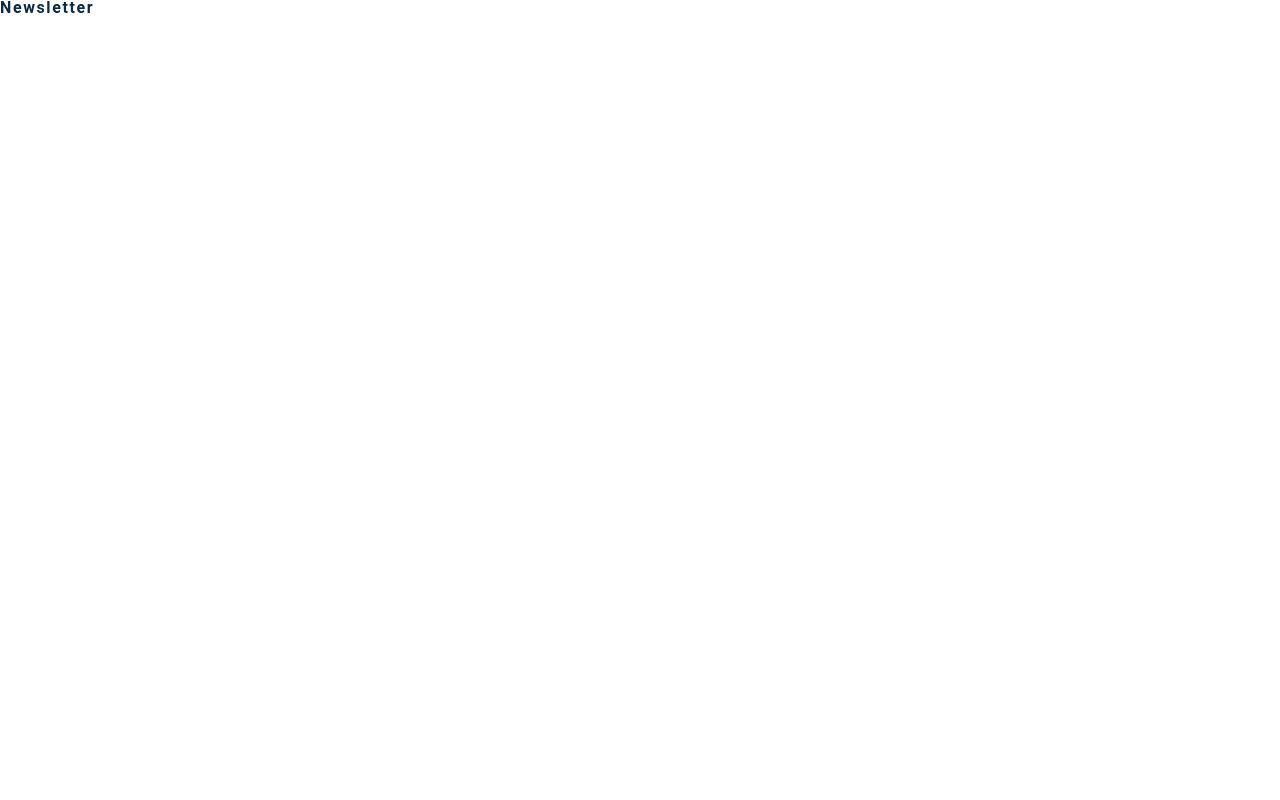
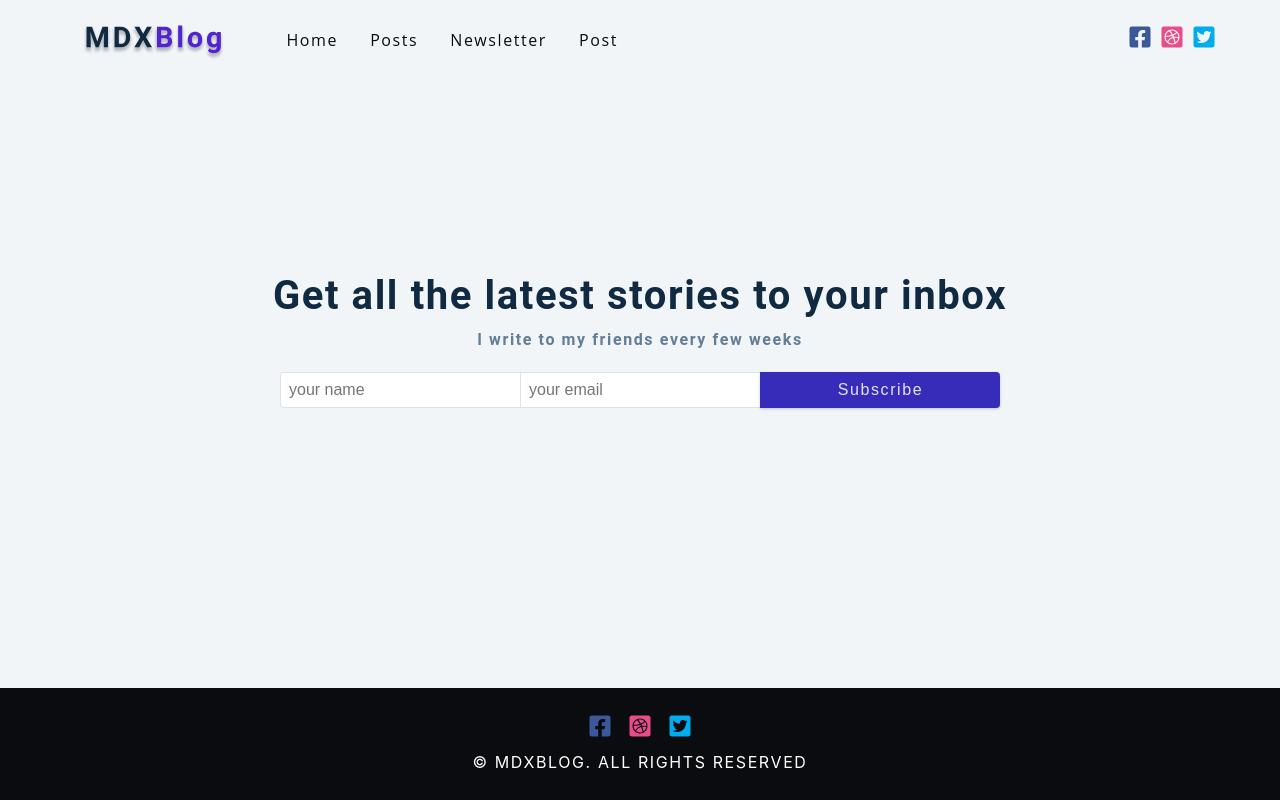
Before and after one commit to FadiZahhar/mdx-gatsby, a Gatsby site: page /newsletter in a window 1280 px wide. Built offline with nearby package versions, Linux system fonts and the light colour scheme; Gatsby itself is replaced by a stand-in of ours.

Commit message:
adding the newsletter form

```diff
--- a/src/pages/newsletter.js
+++ b/src/pages/newsletter.js
@@ -2,7 +2,29 @@ import React from 'react'
 import Layout from '../components/Layout'
 const NewsLetter = () => {
   return (
-    <h4>newsletter</h4>
+    <Layout>
+      <section className="newsletter-page">
+        <div className="page-center">
+          <h2>Get all the latest stories to your inbox</h2>
+          <h4>I write to my friends every few weeks</h4>
+          <from className="contact-form">
+            <input
+            type="text"
+            name="name"
+            placeholder="your name"
+            className="form-control" />
+            <input
+            type="email"
+            name="email"
+            placeholder="your email"
+            className="form-control" />
+            <button type="submit" className="btn form-control submit-btn">
+              subscribe
+            </button>
+          </from>
+        </div>
+      </section>
+    </Layout>
   )
 }
 
```
